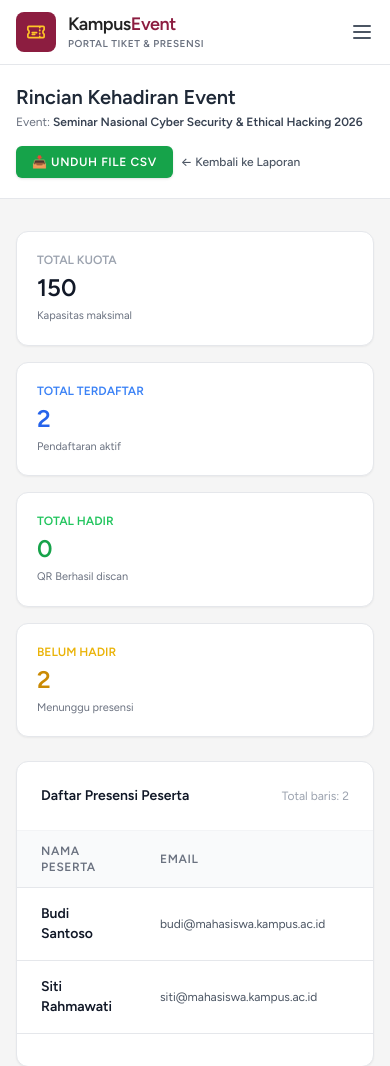
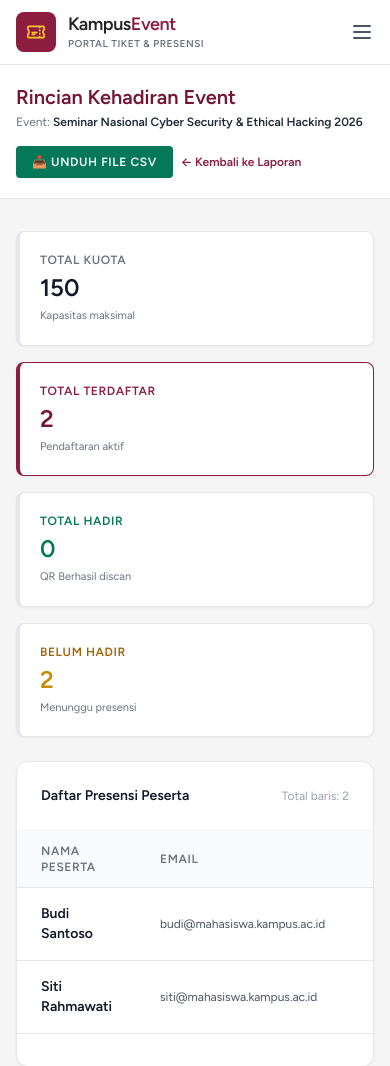
Before and after one commit to DenisSaputra-arch/kampus-event-qr, a Laravel app: page /admin/reports/1 in a window 390 px wide. Shown: the top 1066 px of the page. Run offline with Laravel 12, Linux system fonts and the light colour scheme; a user stored in the database is signed in; data comes from the database, SQL or seed files in the repository; data that the repository does not hold is empty; style sheets or scripts are compiled from the project's sources; parts of the project's set-up code (start-up, migrations or seed data) failed here and were passed over; some libraries are stand-ins or nearby versions.

Commit message:
feat(ui): lengkapi konsistensi maroon & gold pada seluruh form admin, auth, dan panel filter mobile

```diff
--- a/resources/views/admin/events/show.blade.php
+++ b/resources/views/admin/events/show.blade.php
@@ -1,14 +1,14 @@
 <x-app-layout>
     <x-slot name="header">
         <div class="flex items-center justify-between">
-            <h2 class="font-semibold text-xl text-gray-800 leading-tight">
+            <h2 class="font-semibold text-xl text-maroon-800 leading-tight">
                 {{ __('Detail Event (Admin)') }}
             </h2>
             <div class="space-x-2">
-                <a href="{{ route('admin.events.edit', $event) }}" class="inline-flex items-center px-3 py-1.5 bg-blue-600 text-white rounded text-xs font-semibold hover:bg-blue-700">
+                <a href="{{ route('admin.events.edit', $event) }}" class="inline-flex items-center px-4 py-2 bg-maroon-700 text-white rounded text-xs font-semibold hover:bg-maroon-800 transition">
                     Ubah Event
                 </a>
-                <a href="{{ route('admin.events.index') }}" class="text-sm text-gray-600 hover:text-gray-900">
+                <a href="{{ route('admin.events.index') }}" class="text-sm text-maroon-600 hover:text-maroon-800 font-medium">
                     &larr; Kembali
                 </a>
             </div>
--- a/resources/views/admin/reports/index.blade.php
+++ b/resources/views/admin/reports/index.blade.php
@@ -1,7 +1,7 @@
 <x-app-layout>
     <x-slot name="header">
         <div class="flex flex-col sm:flex-row justify-between items-start sm:items-center gap-4">
-            <h2 class="font-semibold text-xl text-gray-800 leading-tight">
+            <h2 class="font-semibold text-xl text-maroon-800 leading-tight">
                 {{ __('Laporan Kehadiran Event') }}
             </h2>
 
@@ -12,9 +12,9 @@
                     name="q"
                     value="{{ $search ?? '' }}"
                     placeholder="Cari event..."
-                    class="text-xs rounded-md border-gray-300 shadow-sm focus:border-indigo-500 focus:ring-indigo-500 w-48 sm:w-64"
+                    class="text-xs rounded-md border-gray-300 shadow-sm focus:border-maroon-600 focus:ring-maroon-600 w-48 sm:w-64"
                 />
-                <button type="submit" class="px-3 py-1.5 bg-gray-800 text-white rounded text-xs font-semibold uppercase hover:bg-gray-700">
+                <button type="submit" class="px-3 py-1.5 bg-maroon-700 hover:bg-maroon-800 text-white rounded text-xs font-semibold uppercase transition">
                     Cari
                 </button>
                 @if (!empty($search))
--- a/resources/views/admin/reports/show.blade.php
+++ b/resources/views/admin/reports/show.blade.php
@@ -2,19 +2,19 @@
     <x-slot name="header">
         <div class="flex flex-col sm:flex-row justify-between items-start sm:items-center gap-4">
             <div>
-                <h2 class="font-semibold text-xl text-gray-800 leading-tight">
+                <h2 class="font-semibold text-xl text-maroon-800 leading-tight">
                     {{ __('Rincian Kehadiran Event') }}
                 </h2>
                 <div class="text-xs text-gray-500 mt-1">
-                    Event: <span class="font-bold text-gray-700">{{ $event->title }}</span>
+                    Event: <span class="font-bold text-gray-800">{{ $event->title }}</span>
                 </div>
             </div>
 
             <div class="flex items-center gap-2">
-                <a href="{{ route('admin.reports.export', $event) }}" class="inline-flex items-center px-4 py-2 bg-green-600 hover:bg-green-700 text-white rounded-md text-xs font-bold uppercase tracking-wider transition shadow">
+                <a href="{{ route('admin.reports.export', $event) }}" class="inline-flex items-center px-4 py-2 bg-emerald-700 hover:bg-emerald-800 text-white rounded text-xs font-bold uppercase tracking-wider transition shadow-sm">
                     📥 Unduh File CSV
                 </a>
-                <a href="{{ route('admin.reports.index') }}" class="text-xs text-gray-600 hover:text-gray-900 font-medium">
+                <a href="{{ route('admin.reports.index') }}" class="text-xs text-maroon-700 hover:text-maroon-900 font-semibold">
                     &larr; Kembali ke Laporan
                 </a>
             </div>
@@ -25,26 +25,26 @@
         <div class="max-w-7xl mx-auto px-4 sm:px-6 lg:px-8">
             <!-- Ringkasan Statistik Kartu -->
             <div class="grid grid-cols-1 sm:grid-cols-4 gap-4 mb-6">
-                <div class="bg-white p-5 rounded-xl border border-gray-200 shadow-sm">
-                    <div class="text-xs text-gray-400 font-semibold uppercase">Total Kuota</div>
+                <div class="bg-white p-5 rounded-lg border-l-4 border-charcoal-700 shadow-sm border-t border-r border-b border-gray-200">
+                    <div class="text-xs text-gray-500 font-semibold uppercase tracking-wider">Total Kuota</div>
                     <div class="text-2xl font-black text-gray-900 mt-1">{{ $event->quota }}</div>
                     <div class="text-[11px] text-gray-500 mt-1">Kapasitas maksimal</div>
                 </div>
 
-                <div class="bg-white p-5 rounded-xl border border-gray-200 shadow-sm">
-                    <div class="text-xs text-blue-500 font-semibold uppercase">Total Terdaftar</div>
-                    <div class="text-2xl font-black text-blue-600 mt-1">{{ $totalRegistered }}</div>
+                <div class="bg-white p-5 rounded-lg border-l-4 border-maroon-700 shadow-sm border-t border-r border-b border-gray-200">
+                    <div class="text-xs text-maroon-700 font-semibold uppercase tracking-wider">Total Terdaftar</div>
+                    <div class="text-2xl font-black text-maroon-800 mt-1">{{ $totalRegistered }}</div>
                     <div class="text-[11px] text-gray-500 mt-1">Pendaftaran aktif</div>
                 </div>
 
-                <div class="bg-white p-5 rounded-xl border border-gray-200 shadow-sm">
-                    <div class="text-xs text-green-500 font-semibold uppercase">Total Hadir</div>
-                    <div class="text-2xl font-black text-green-600 mt-1">{{ $totalAttended }}</div>
+                <div class="bg-white p-5 rounded-lg border-l-4 border-emerald-600 shadow-sm border-t border-r border-b border-gray-200">
+                    <div class="text-xs text-emerald-700 font-semibold uppercase tracking-wider">Total Hadir</div>
+                    <div class="text-2xl font-black text-emerald-700 mt-1">{{ $totalAttended }}</div>
                     <div class="text-[11px] text-gray-500 mt-1">QR Berhasil discan</div>
                 </div>
 
-                <div class="bg-white p-5 rounded-xl border border-gray-200 shadow-sm">
-                    <div class="text-xs text-yellow-500 font-semibold uppercase">Belum Hadir</div>
+                <div class="bg-white p-5 rounded-lg border-l-4 border-gold-500 shadow-sm border-t border-r border-b border-gray-200">
+                    <div class="text-xs text-yellow-700 font-semibold uppercase tracking-wider">Belum Hadir</div>
                     <div class="text-2xl font-black text-yellow-600 mt-1">{{ max(0, $totalRegistered - $totalAttended) }}</div>
                     <div class="text-[11px] text-gray-500 mt-1">Menunggu presensi</div>
                 </div>
--- a/resources/views/auth/login.blade.php
+++ b/resources/views/auth/login.blade.php
@@ -27,14 +27,14 @@
         <!-- Remember Me -->
         <div class="block mt-4">
             <label for="remember_me" class="inline-flex items-center">
-                <input id="remember_me" type="checkbox" class="rounded border-gray-300 text-indigo-600 shadow-sm focus:ring-indigo-500" name="remember">
+                <input id="remember_me" type="checkbox" class="rounded border-gray-300 text-maroon-700 shadow-xs focus:ring-maroon-600" name="remember">
                 <span class="ms-2 text-sm text-gray-600">{{ __('Remember me') }}</span>
             </label>
         </div>
 
         <div class="flex items-center justify-end mt-4">
             @if (Route::has('password.request'))
-                <a class="underline text-sm text-gray-600 hover:text-gray-900 rounded-md focus:outline-none focus:ring-2 focus:ring-offset-2 focus:ring-indigo-500" href="{{ route('password.request') }}">
+                <a class="underline text-sm text-gray-600 hover:text-gray-900 rounded-md focus:outline-none focus:ring-2 focus:ring-offset-2 focus:ring-maroon-600" href="{{ route('password.request') }}">
                     {{ __('Forgot your password?') }}
                 </a>
             @endif
--- a/resources/views/auth/register.blade.php
+++ b/resources/views/auth/register.blade.php
@@ -40,7 +40,7 @@
         </div>
 
         <div class="flex items-center justify-end mt-4">
-            <a class="underline text-sm text-gray-600 hover:text-gray-900 rounded-md focus:outline-none focus:ring-2 focus:ring-offset-2 focus:ring-indigo-500" href="{{ route('login') }}">
+            <a class="underline text-sm text-gray-600 hover:text-gray-900 rounded-md focus:outline-none focus:ring-2 focus:ring-offset-2 focus:ring-maroon-600" href="{{ route('login') }}">
                 {{ __('Already registered?') }}
             </a>
 
--- a/resources/views/components/secondary-button.blade.php
+++ b/resources/views/components/secondary-button.blade.php
@@ -1,3 +1,3 @@
-<button {{ $attributes->merge(['type' => 'button', 'class' => 'inline-flex items-center px-4 py-2 bg-white border border-gray-300 rounded-md font-semibold text-xs text-gray-700 uppercase tracking-widest shadow-sm hover:bg-gray-50 focus:outline-none focus:ring-2 focus:ring-indigo-500 focus:ring-offset-2 disabled:opacity-25 transition ease-in-out duration-150']) }}>
+<button {{ $attributes->merge(['type' => 'button', 'class' => 'inline-flex items-center px-4 py-2 bg-white border border-gray-300 rounded-md font-semibold text-xs text-charcoal-900 uppercase tracking-widest shadow-xs hover:bg-gray-100 focus:outline-none focus:ring-2 focus:ring-maroon-700 focus:ring-offset-2 disabled:opacity-25 transition ease-in-out duration-150']) }}>
     {{ $slot }}
 </button>
--- a/resources/views/components/text-input.blade.php
+++ b/resources/views/components/text-input.blade.php
@@ -1,3 +1,3 @@
 @props(['disabled' => false])
 
-<input @disabled($disabled) {{ $attributes->merge(['class' => 'border-gray-300 focus:border-indigo-500 focus:ring-indigo-500 rounded-md shadow-sm']) }}>
+<input @disabled($disabled) {{ $attributes->merge(['class' => 'border-gray-300 focus:border-maroon-600 focus:ring-maroon-600 rounded-md shadow-sm']) }}>
--- a/resources/views/profile/edit.blade.php
+++ b/resources/views/profile/edit.blade.php
@@ -1,7 +1,7 @@
 <x-app-layout>
     <x-slot name="header">
-        <h2 class="font-semibold text-xl text-gray-800 leading-tight">
-            {{ __('Profile') }}
+        <h2 class="font-semibold text-xl text-maroon-800 leading-tight">
+            {{ __('Profil Mahasiswa / Pengguna') }}
         </h2>
     </x-slot>
 
```
Also changed, not shown: resources/views/admin/activity-logs/index.blade.php (+4 -4 lines), resources/views/admin/events/create.blade.php (+4 -4 lines), resources/views/admin/events/edit.blade.php (+4 -4 lines), resources/views/admin/events/index.blade.php (+5 -5 lines), resources/views/admin/scan/index.blade.php (+10 -11 lines), resources/views/events/index.blade.php (+26 -7 lines), 3 other files.
